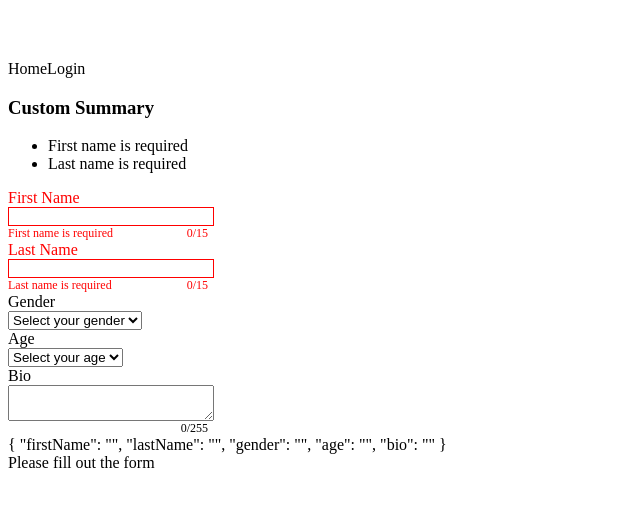
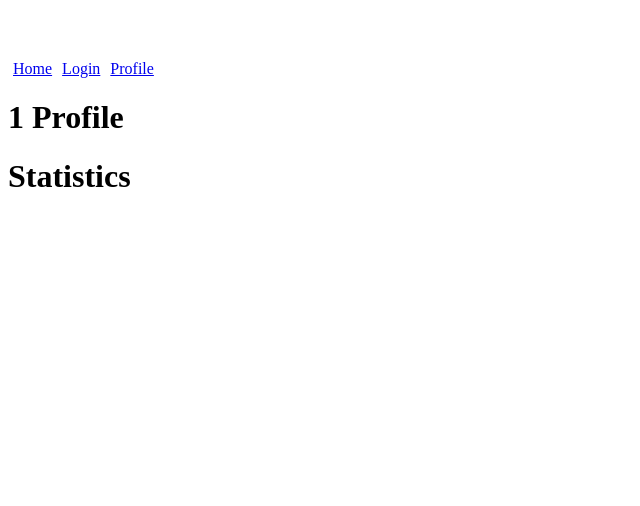
Before and after one commit to costa-neto/vueTests, a Vue app: page /profile/1/stats in a window 1280 px wide. Shown: the top 506 px of the page, without its empty margins (0-640 px from the left). Built offline with nearby package versions, Linux system fonts and the light colour scheme.

Commit message:
lesson 29

```diff
--- a/package.json
+++ b/package.json
@@ -9,7 +9,8 @@
   },
   "dependencies": {
     "core-js": "^3.6.5",
-    "vue": "^2.6.11"
+    "vue": "^2.6.11",
+    "vue-router": "^3.3.4"
   },
   "devDependencies": {
     "@vue/cli-plugin-babel": "~4.4.0",
--- a/src/App.vue
+++ b/src/App.vue
@@ -1,36 +1,25 @@
 <template>
   <div id="app">
     <div>
-      <a @click="page='home'">Home</a>
-      <a @click="page='login'">Login</a>
+      <!-- <a @click="page='home'">Home</a>
+      <a @click="page='login'">Login</a> -->
+    <router-link to="/">Home</router-link>
+    <router-link to="/login">Login</router-link>
+    <router-link to="/profile">Profile</router-link>
     </div>
 
-    <component :is="component"></component>
+    <router-view></router-view>
+
+    <!-- <component :is="component"></component> -->
   </div>
 </template>
 
 <script>
-import Home from "./pages/Home"
-import Login from "./pages/Login"
+// import Home from "./pages/Home"
+// import Login from "./pages/Login"
 
 export default {
   name: "App",
-  data(){
-    return{
-      page: "home",
-    };
-  },
-  components: {
-    Home,
-    Login
-  },
-  computed:{
-    component() {
-      if(this.page === "home") return Home;
-      else if(this.page === "login") return Login;
-      else {return Home;}
-    }
-  }
 };
 </script>
 
@@ -38,5 +27,6 @@ export default {
 #app
   margin-top 60px
 
-
+a
+  padding 0 5px
 </style>
--- a/src/main.js
+++ b/src/main.js
@@ -1,9 +1,11 @@
 import Vue from "vue";
 import App from "./App.vue";
+import router from './router';
 import "./components/generic/index";
 
 Vue.config.productionTip = false;
 
 new Vue({
+  router,
   render: h => h(App)
 }).$mount("#app");
--- /dev/null
+++ b/src/pages/404.vue
@@ -0,0 +1,15 @@
+<template>
+    <div>
+        <h2>OPS! 404 - Page Not Found. </h2>
+    </div>
+</template>
+
+<script>
+export default {
+
+}
+</script>
+
+<style>
+
+</style>
--- a/src/pages/Login.vue
+++ b/src/pages/Login.vue
@@ -4,7 +4,7 @@
         <a-input label="Password" type="password" :rules="passwordRules" v-model="form.password"
             :textLimit="15"/>
 
-        <button>Login</button>
+        <button @click="login">Login</button>
     </a-form>
 </template>
 
@@ -28,6 +28,11 @@ export default {
         };
 
     },
+    methods: {
+        login(){
+            this.$router.push('profile')
+        }
+    }
 
 }
 </script>
--- /dev/null
+++ b/src/pages/Profile.vue
@@ -0,0 +1,30 @@
+<template>
+    <div>
+        <h1 v-if="name === ''">Your Profile</h1>
+        <h1 v-else>{{name}} Profile</h1>
+
+        <div>
+            <router-view></router-view>
+        </div>
+    </div>
+</template>
+
+<script>
+export default {
+    data(){
+        return {
+            name: ''
+        }
+    },
+
+    created() {
+        let name = this.$route.params.name;
+        console.log(name);
+        this.name = name === undefined ? "" : name;
+    }
+}
+</script>
+
+<style lang="stylus" scoped>
+
+</style>
--- /dev/null
+++ b/src/pages/Stats.vue
@@ -0,0 +1,17 @@
+<template>
+    <div>
+        <h1>
+            Statistics
+        </h1>
+    </div>
+</template>
+
+<script>
+export default {
+
+}
+</script>
+
+<style lang="stylus" scoped>
+
+</style>
--- /dev/null
+++ b/src/router.js
@@ -0,0 +1,66 @@
+import Vue from 'vue'
+import Router from 'vue-router'
+
+import Home from './pages/Home'
+import Login from './pages/Login'
+import Profile from './pages/Profile'
+import Stats from './pages/Stats'
+import Error404 from './pages/404'
+
+
+Vue.use(Router)
+
+const router = new Router({
+    mode: 'history',
+    routes: [
+        {
+            path: '/',
+            name: 'home',
+            component: Home
+        },
+        {
+            path: '/login',
+            name: 'login',
+            component: Login
+        },
+        {
+            path: '/profile/:name?',
+            name: 'profile',
+            component: Profile,
+            beforeEnter(to, from, next){
+                console.log("fetching some data"); // get the profile info
+                console.log("updating state"); // clean up some background tasks
+                next();
+            },
+            meta: {auth: true},
+            children: [
+                {path: 'stats', component: Stats}
+            ]
+        },
+        {
+            path: '*',
+            name: '404',
+            component: Error404
+        }
+    ]
+})
+
+router.beforeEach((to,from, next) => {
+
+    if(to.matched.some(record => record.meta.auth)){
+
+        let authenticated = true;
+        if(authenticated){
+            console.log("User authenticated");
+            next();
+        }
+        else{
+            //redirect to login
+        }
+
+
+    }
+    next();
+})
+
+export default router;
```
Also changed, not shown: src/pages/Home.vue (+17 -2 lines), 1 other file (tests, documents, lock files or other folders).
